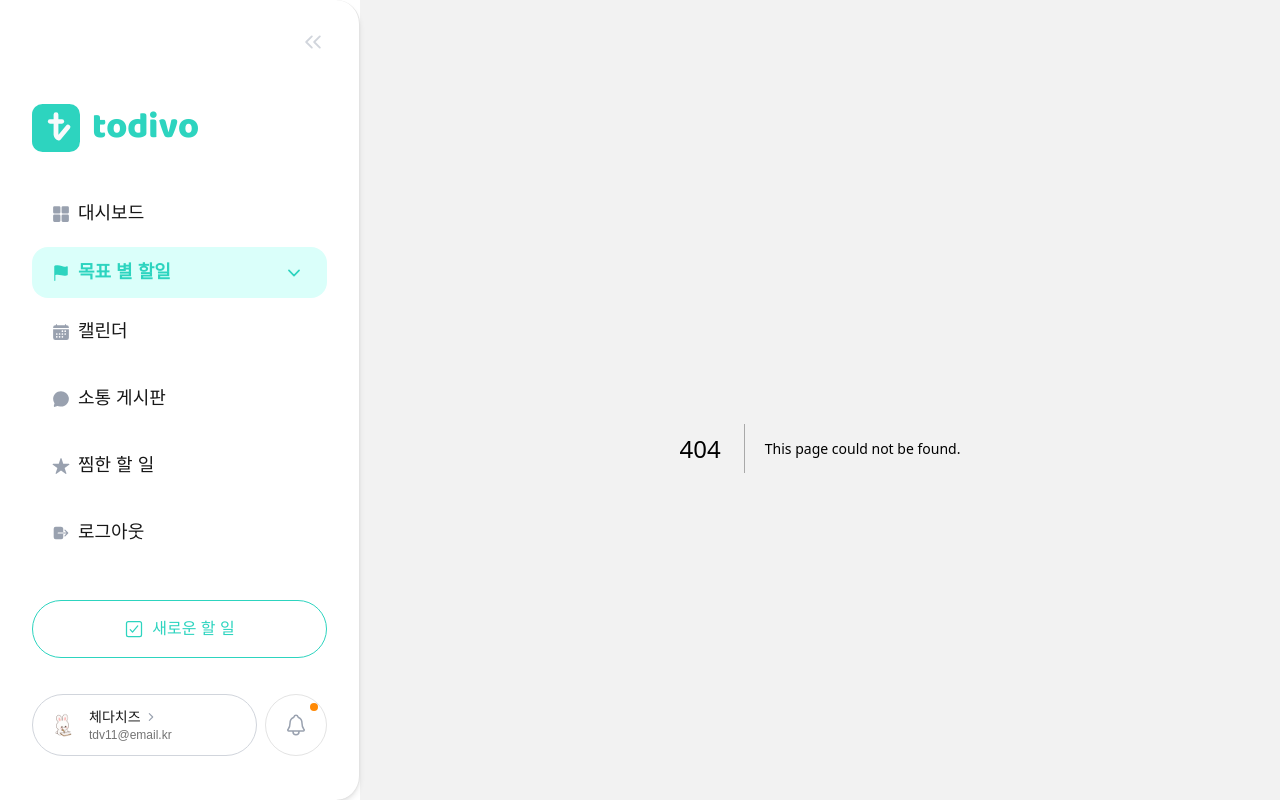
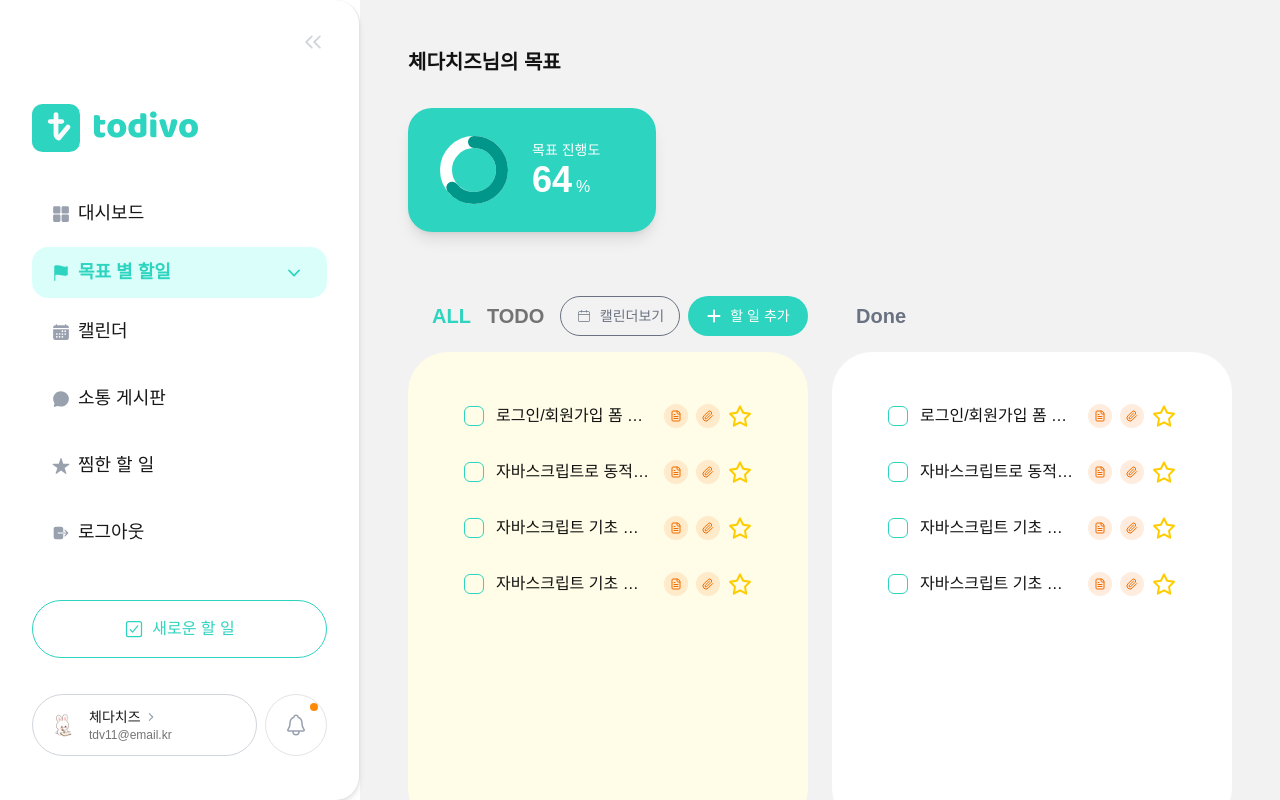
Before and after one commit to Todivo/Todivo, a Next.js app: page /goals/1 in a window 1280 px wide. Before the commit this address had no page. Built offline with nearby package versions, Linux system fonts and the light colour scheme; a web font is replaced by a local one.

Commit message:
feat: 목표 상세 페이지 라우트 및 레이아웃 구성

```diff
--- /dev/null
+++ b/src/app/goals/[goalId]/_components/GoalDetail.tsx
@@ -0,0 +1,19 @@
+import DoneSection from "./DoneSection";
+import GoalProgress from "./GoalProgress";
+import TodoSection from "./TodoSection";
+
+function GoalDetail() {
+  return (
+    <div className="flex flex-col gap-6 sm:gap-8">
+      <h1 className="text-base font-semibold text-text-primary sm:text-xl">
+        체다치즈님의 목표
+      </h1>
+      <GoalProgress />
+      <div className="flex flex-col gap-8 lg:flex-row lg:gap-6">
+        <TodoSection />
+        <DoneSection />
+      </div>
+    </div>
+  );
+}
+export default GoalDetail;
--- /dev/null
+++ b/src/app/goals/[goalId]/page.tsx
@@ -0,0 +1,5 @@
+import GoalDetail from "./_components/GoalDetail";
+
+export default function GoalDetailPage() {
+  return <GoalDetail />;
+}
```
